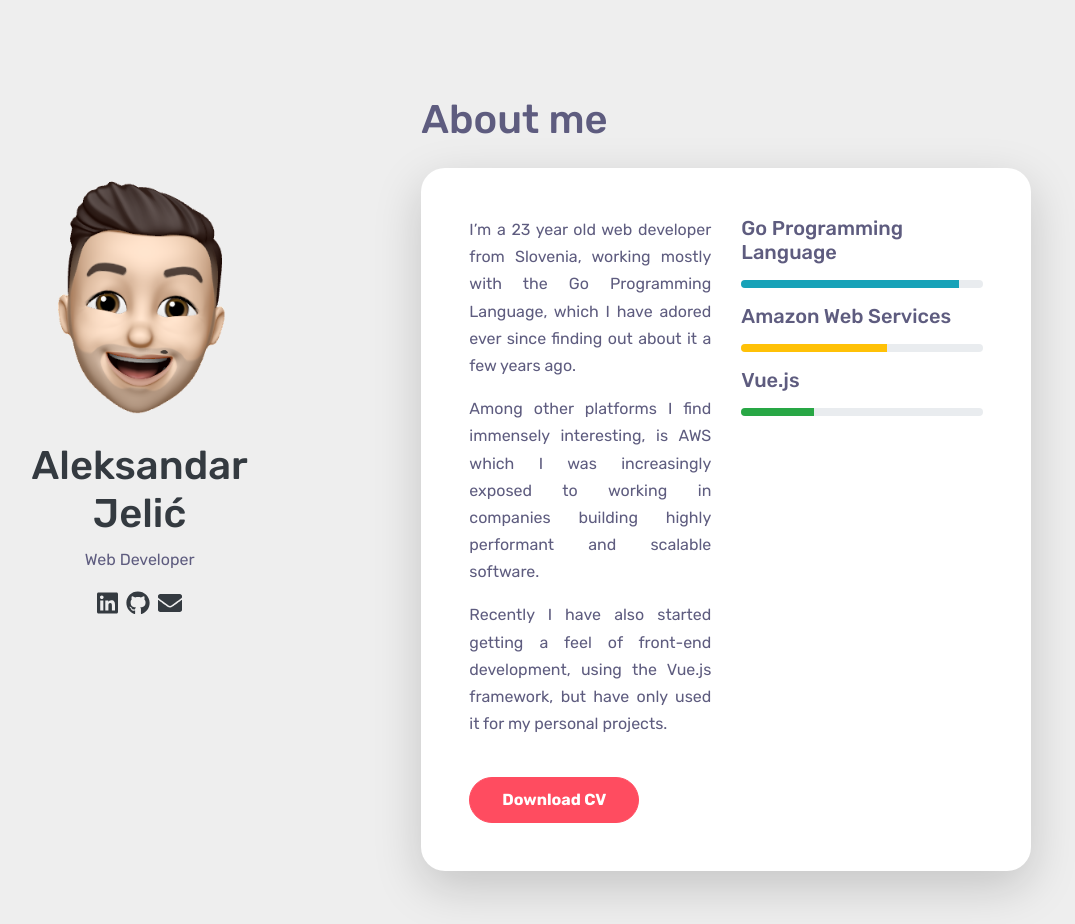
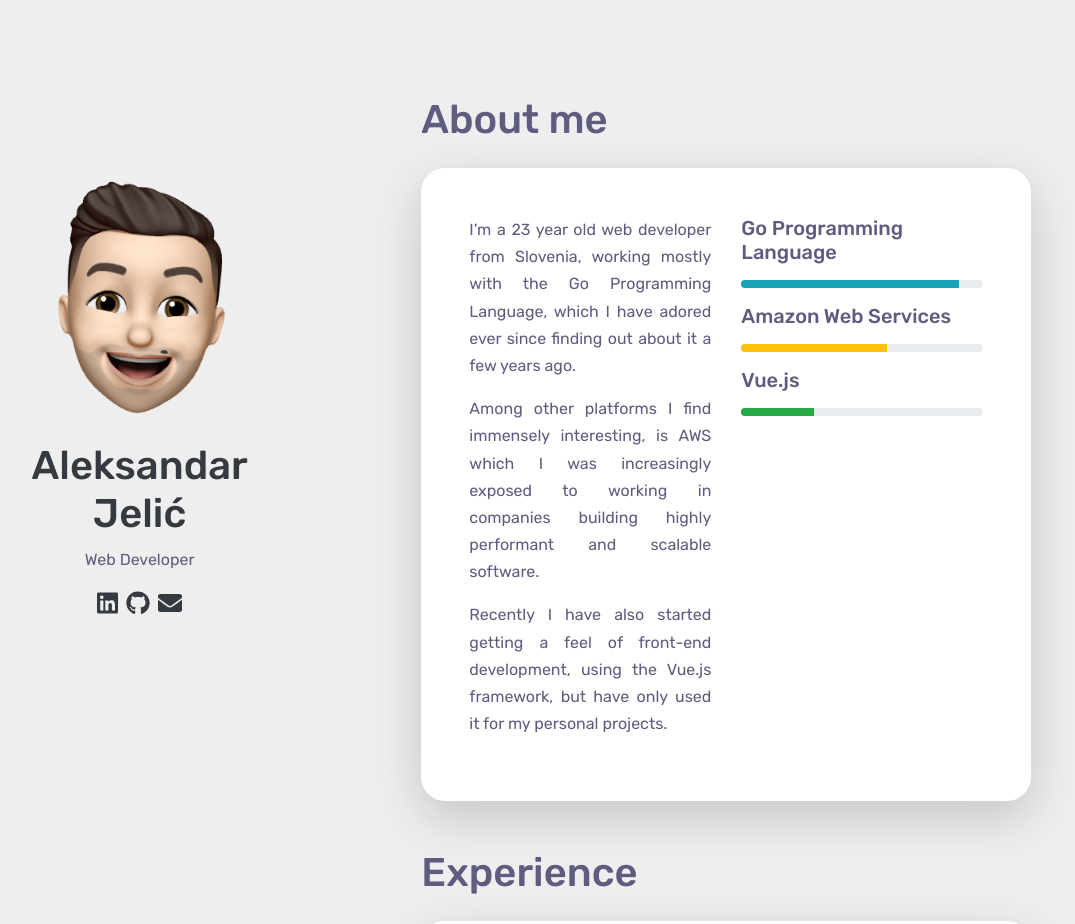
Before and after one commit to seniorescobar/personal-website, a Vue app: page / in a window 1280 px wide. Shown: the top 924 px of the page, without its empty margins (127-1202 px from the left). Built offline with nearby package versions, Linux system fonts and the light colour scheme.

Commit message:
temporary removed cv download button

```diff
--- a/src/views/AboutMe.vue
+++ b/src/views/AboutMe.vue
@@ -30,13 +30,13 @@
             ></skill-item>
           </div>
         </div>
-        <div class="row mt-3">
+        <!-- <div class="row mt-3">
           <div class="col">
             <div class="mt-2">
               <a href="#" class="btn btn-primary">Download CV</a>
             </div>
           </div>
-        </div>
+        </div> -->
       </the-card>
     </div>
   </div>
```
